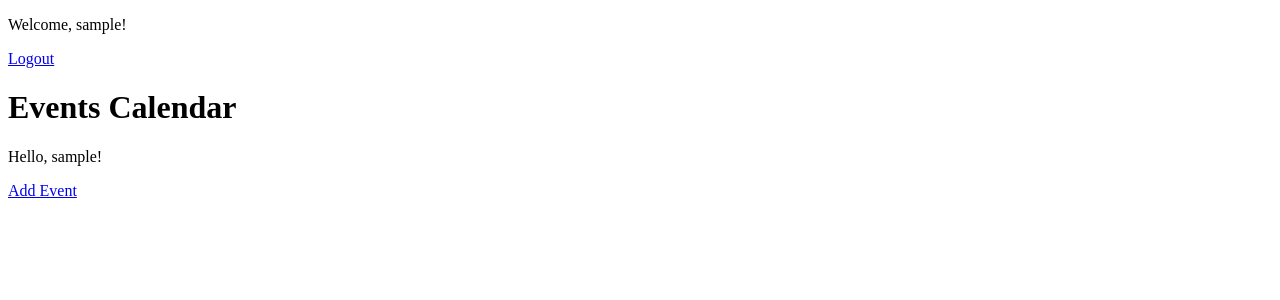
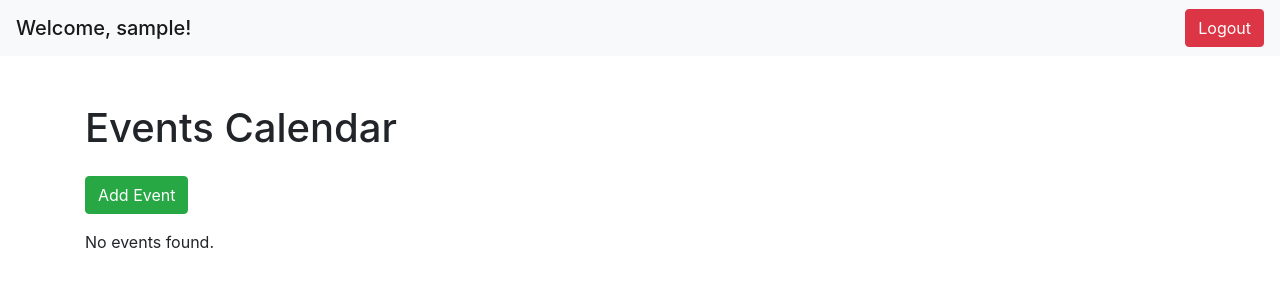
Before and after one commit to jodiegardiner/evento, a Flask app: page / in a window 1280 px wide. Shown: the top 300 px of the page. Run offline with Flask 3, Linux system fonts and the light colour scheme; the visitor is signed in with stand-in values (Sample User, id 1); parts of the project's set-up code (start-up, migrations or seed data) failed here and were passed over; some libraries are stand-ins or nearby versions.

Commit message:
boostrapify index

```diff
--- a/templates/index.html
+++ b/templates/index.html
@@ -4,45 +4,63 @@
     <meta charset="UTF-8">
     <meta name="viewport" content="width=device-width, initial-scale=1.0">
     <title>Events Calendar</title>
+    <!-- Add Bootstrap CSS -->
+    <link rel="stylesheet" href="https://stackpath.bootstrapcdn.com/bootstrap/4.5.2/css/bootstrap.min.css">
 </head>
 <body>
-    <nav>
+    <nav class="navbar navbar-expand-lg navbar-light bg-light">
         {% if current_user.is_authenticated %}
-            <p>Welcome, {{ current_user.username }}!</p>
-            <a href="{{ url_for('logout') }}">Logout</a>
+            <span class="navbar-brand mb-0 h1">Welcome, {{ current_user.username }}!</span>
+            <a class="btn btn-danger ml-auto" href="{{ url_for('logout') }}">Logout</a>
         {% else %}
-            <a href="{{ url_for('login') }}">Login</a>
+            <a class="btn btn-primary ml-auto" href="{{ url_for('login') }}">Login</a>
         {% endif %}
     </nav>
 
-    <h1>Events Calendar</h1>
+    <div class="container mt-5">
+        <h1 class="mb-4">Events Calendar</h1>
 
         {% with messages = get_flashed_messages() %}
             {% if messages %}
+                <div class="alert alert-info">
                     <ul>
                         {% for message in messages %}
                             <li>{{ message }}</li>
                         {% endfor %}
                     </ul>
+                </div>
             {% endif %}
         {% endwith %}
 
         {% if current_user.is_authenticated %}
-        <p>Hello, {{ current_user.username }}!</p>
-        <a href="{{ url_for('add_event') }}">Add Event</a>
-        <ul>
+            <div class="row mb-3">
+                <div class="col">
+                    <a class="btn btn-success" href="{{ url_for('add_event') }}">Add Event</a>
+                </div>
+            </div>
+            {% if events %}
+                <ul class="list-group">
                     {% for event in events %}
-                <li>
-                    <strong>{{ event.title }}</strong>
+                        <li class="list-group-item">
+                            <h4>{{ event.title }}</h4>
                             <p>{{ event.description }}</p>
                             <form action="{{ url_for('delete_event', event_id=event.id) }}" method="post">
-                        <button type="submit">Delete</button>
+                                <button type="submit" class="btn btn-sm btn-danger">Delete</button>
                             </form>
                         </li>
                     {% endfor %}
                 </ul>
             {% else %}
+                <p>No events found.</p>
+            {% endif %}
+        {% else %}
             <p>Please login to access the events calendar.</p>
         {% endif %}
+    </div>
+
+    <!-- Add Bootstrap JS and jQuery -->
+    <script src="https://code.jquery.com/jquery-3.5.1.slim.min.js"></script>
+    <script src="https://cdn.jsdelivr.net/npm/@popperjs/core@2.9.1/dist/umd/popper.min.js"></script>
+    <script src="https://stackpath.bootstrapcdn.com/bootstrap/4.5.2/js/bootstrap.min.js"></script>
 </body>
 </html>
```
Lines whose indentation alone changed are shown as unchanged.
